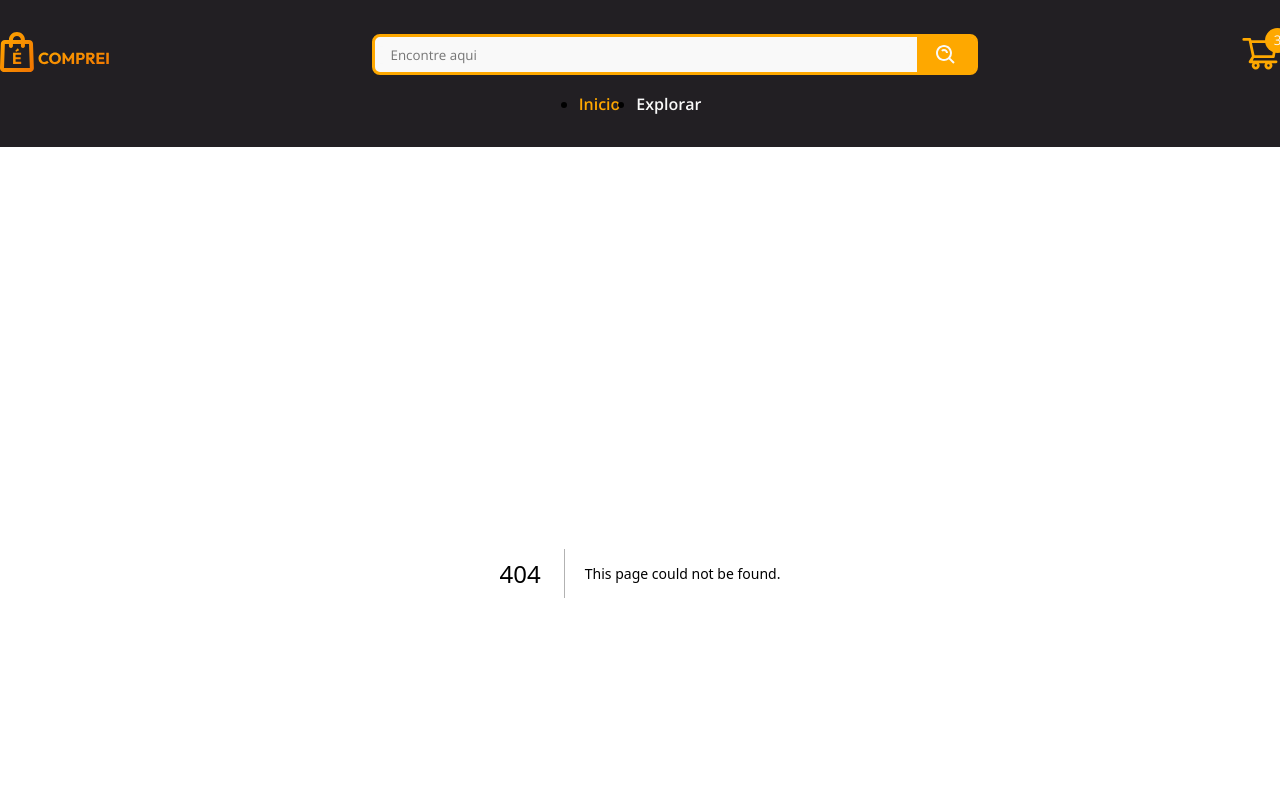
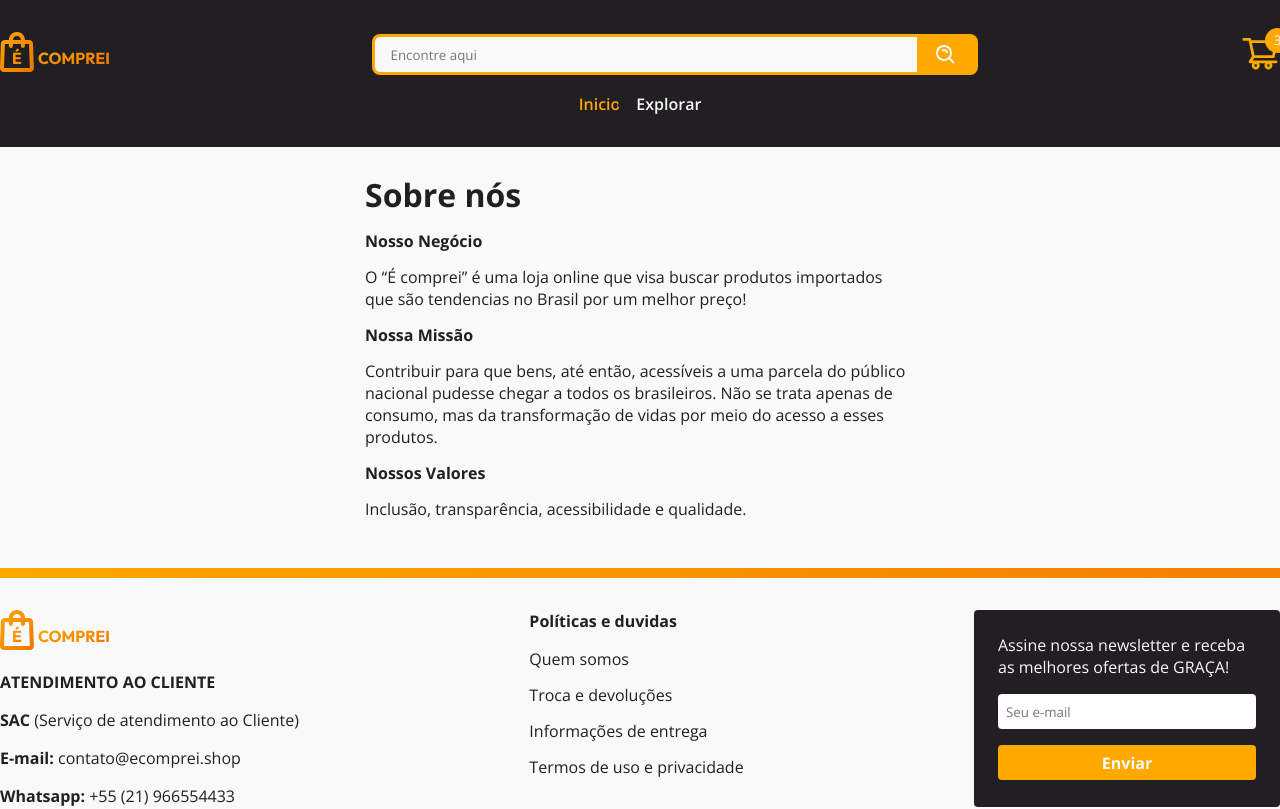
Before and after one commit to jeffersontk/ecomprei-front, a Next.js app: page /sobre in a window 1280 px wide. Before the commit this address had no page. Shown: the top 809 px of the page. Built offline with nearby package versions, Linux system fonts and the light colour scheme.

Commit message:
pagina de sobre

```diff
--- a/src/components/Footer/index.tsx
+++ b/src/components/Footer/index.tsx
@@ -3,15 +3,15 @@ import React from 'react';
 import { Container, Informative, MenuFooter, Sac, Section } from './Footer';
 import logo from '../../assets/logo-ecomprei.svg'
 import {FaFacebookF, FaTiktok, FaInstagram, FaWhatsapp} from 'react-icons/fa'
+import Link from 'next/link';
 
 const Footer: React.FC = () => {
   return (
     <Container>
       <Section>
         <div>
-          <a href="#">
-            <Image src={logo} alt="É Comprei" />
-          </a>
+          <Image src={logo} alt="É Comprei" />
+
           <Sac>
             <h4>ATENDIMENTO AO CLIENTE</h4>
             <span><strong>SAC</strong> (Serviço de atendimento ao Cliente)</span>
@@ -23,16 +23,16 @@ const Footer: React.FC = () => {
           <h4>Políticas e duvidas</h4>
           <ul>
             <li>
-              <a href="#">Quem somos</a>
+              <Link href="/sobre">Quem somos</Link>
             </li>
             <li>
-              <a href="#">Troca e devoluções</a>
+              <Link href="#">Troca e devoluções</Link>
             </li>
             <li>
-              <a href="#">Informações de entrega</a>
+              <Link href="#">Informações de entrega</Link>
             </li>
             <li>
-              <a href="#">Termos de uso e privacidade</a>
+              <Link href="#">Termos de uso e privacidade</Link>
             </li>
           </ul>
         </MenuFooter>
@@ -45,18 +45,18 @@ const Footer: React.FC = () => {
       <Informative>
         <div>ⓒ Direitos reservados ecomprei.shop</div>
         <div>
-          <a href="#">
+          <Link href="#">
             <FaWhatsapp />
-          </a>
-          <a href="#">
+          </Link>
+          <Link href="#">
             <FaInstagram />
-          </a>
-          <a href="#">
+          </Link>
+          <Link href="#">
             <FaTiktok />
-          </a>
-          <a href="#">
+          </Link>
+          <Link href="#">
             <FaFacebookF />
-          </a>
+          </Link>
         </div>
       </Informative>
     </Container>
--- a/src/components/Header/index.tsx
+++ b/src/components/Header/index.tsx
@@ -11,7 +11,7 @@ const Header: React.FC = () => {
   return (
     <Container>
       <HeaderSearchAndCart>
-        <Link href="#">
+        <Link href="/">
           <Image src={logo} alt="É Comprei" />
         </Link>
 
--- /dev/null
+++ b/src/pages/sobre.tsx
@@ -0,0 +1,18 @@
+import React from 'react';
+import { AboutContent } from '../styles/pages/about';
+
+export default function Sobre(){
+  return (
+    <div>
+      <AboutContent>
+        <h1>Sobre nós</h1>
+        <h4><strong>Nosso Negócio</strong></h4>
+        <p>O “É comprei” é uma loja online que visa buscar produtos importados que são tendencias no Brasil por um melhor preço! </p>
+        <h4><strong>Nossa Missão</strong></h4>
+        <p>Contribuir para que bens, até então, acessíveis a uma parcela do público nacional pudesse chegar a todos os brasileiros. Não se trata apenas de consumo, mas da transformação de vidas por meio do acesso a esses produtos.</p>
+        <h4><strong>Nossos Valores</strong></h4>
+        <p>Inclusão, transparência, acessibilidade e qualidade.</p>
+      </AboutContent>
+    </div>
+  );
+}
--- /dev/null
+++ b/src/styles/pages/about.ts
@@ -0,0 +1,8 @@
+import { styled } from '..';
+export const AboutContent = styled('div', {
+  maxWidth: '550px',
+  display: 'flex',
+  flexDirection: 'column',
+  gap: '0.875rem',
+  marginBottom: '1rem',
+})
```
